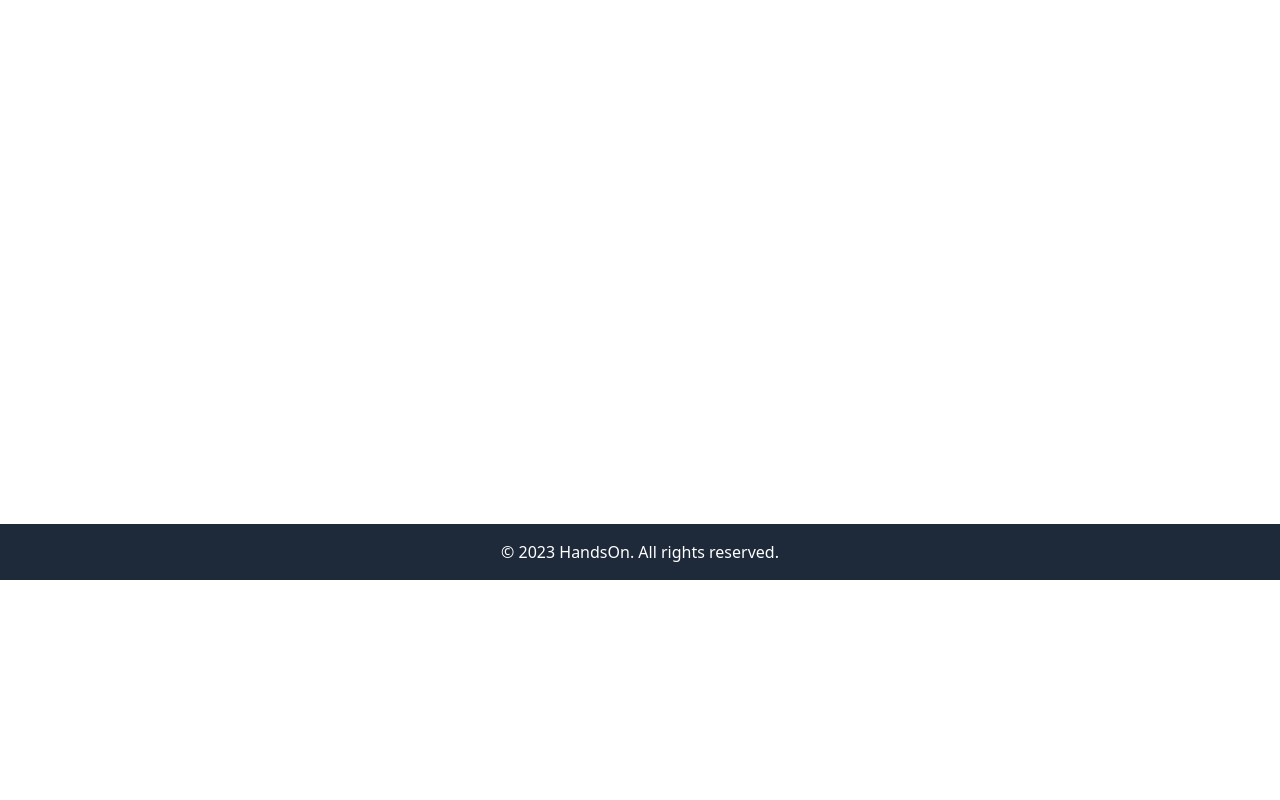
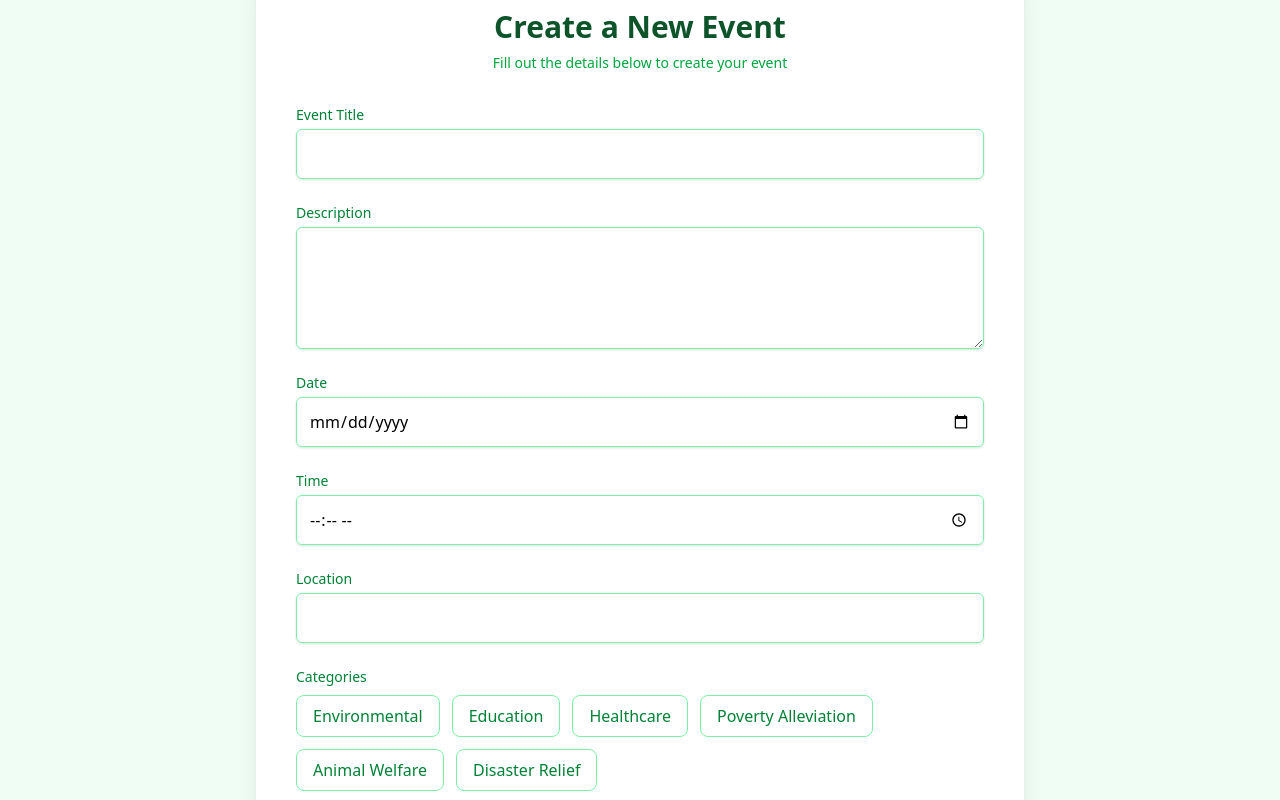
Before and after one commit to jnkarim/HandsOn-volunteering-platform, a React (Vite) app in the folder Frontend/: page /create-event in a window 1280 px wide. Shown: the part 220-1020 px from the top of the page. Before the commit the page ends 800 px from the top, so only its background shows below. Built offline with nearby package versions, Linux system fonts and the light colour scheme.

Commit message:
Add event creation logic

```diff
--- a/Frontend/src/App.jsx
+++ b/Frontend/src/App.jsx
@@ -8,6 +8,7 @@ import ProfilePage from "./pages/ProfilePage";
 import EditProfilePage from './pages/EditProfilePage';
 import ProtectedRoute from './components/ProtectedRoute'; // <-- Import it
 import Event from "./pages/Event";
+import CreateEvent from "./pages/CreateEvent";
 
 const App = () => {
   const [isLoggedIn, setIsLoggedIn] = useState(false);
@@ -37,6 +38,7 @@ const App = () => {
           <Route path="/signup" element={<Signup setIsLoggedIn={setIsLoggedIn} />} />
           <Route path="/login" element={<Login setIsLoggedIn={setIsLoggedIn} />} />
           <Route path="/events" element={<Event />} />
+          <Route path="/create-event" element={<CreateEvent />} />
 
           {/* Protected Routes */}
           <Route
--- /dev/null
+++ b/Frontend/src/pages/CreateEvent.jsx
@@ -0,0 +1,219 @@
+import React, { useState } from "react";
+import axios from "axios";
+import { useNavigate } from "react-router-dom";
+
+const api = axios.create({
+  baseURL: "http://localhost:4000/api",
+});
+
+// Predefined category options
+const categoryOptions = [
+  "Environmental",
+  "Education",
+  "Healthcare",
+  "Poverty Alleviation",
+  "Animal Welfare",
+  "Disaster Relief",
+];
+
+const CreateEvent = () => {
+  const navigate = useNavigate();
+
+  const [newEvent, setNewEvent] = useState({
+    title: "",
+    description: "",
+    date: "",
+    time: "",
+    location: "",
+    categories: [], // renamed to categories (plural)
+  });
+
+  const handleInputChange = (e) => {
+    const { name, value } = e.target;
+    setNewEvent((prevState) => ({
+      ...prevState,
+      [name]: value,
+    }));
+  };
+
+  const toggleCategory = (category) => {
+    setNewEvent((prevState) => {
+      const isSelected = prevState.categories.includes(category);
+      return {
+        ...prevState,
+        categories: isSelected
+          ? prevState.categories.filter((c) => c !== category)
+          : [...prevState.categories, category],
+      };
+    });
+  };
+
+  const handleCreateEvent = async (e) => {
+    e.preventDefault();
+
+    try {
+      const token = localStorage.getItem("authToken");
+
+      const res = await api.post(
+        "/events",
+        {
+          ...newEvent,
+        },
+        {
+          headers: {
+            Authorization: `Bearer ${token}`,
+          },
+        }
+      );
+
+      console.log("Event created:", res.data);
+      setNewEvent({
+        title: "",
+        description: "",
+        date: "",
+        time: "",
+        location: "",
+        categories: [],
+      });
+
+      alert("Event created successfully!");
+      navigate("/events");
+    } catch (error) {
+      console.error("Error creating event:", error.response?.data || error.message);
+      alert("Error creating event. Please try again.");
+    }
+  };
+
+  return (
+    <div className="min-h-screen flex items-center justify-center bg-green-50 py-12 px-4 sm:px-6 lg:px-8">
+      <div className="max-w-3xl w-full space-y-8 bg-white p-10 rounded-2xl shadow-xl">
+        <div>
+          <h2 className="mt-2 text-center text-3xl font-bold text-green-900">
+            Create a New Event
+          </h2>
+          <p className="mt-2 text-center text-sm text-green-600">
+            Fill out the details below to create your event
+          </p>
+        </div>
+
+        <form className="mt-8 space-y-6" onSubmit={handleCreateEvent}>
+          {/* Event Title */}
+          <div>
+            <label className="block text-sm font-medium text-green-700">
+              Event Title
+            </label>
+            <input
+              type="text"
+              name="title"
+              value={newEvent.title}
+              onChange={handleInputChange}
+              required
+              className="mt-1 block w-full p-3 border border-green-300 rounded-md shadow-sm focus:ring-green-500 focus:border-green-500"
+            />
+          </div>
+
+          {/* Description */}
+          <div>
+            <label className="block text-sm font-medium text-green-700">
+              Description
+            </label>
+            <textarea
+              name="description"
+              rows="4"
+              value={newEvent.description}
+              onChange={handleInputChange}
+              required
+              className="mt-1 block w-full p-3 border border-green-300 rounded-md shadow-sm focus:ring-green-500 focus:border-green-500"
+            />
+          </div>
+
+          {/* Date */}
+          <div>
+            <label className="block text-sm font-medium text-green-700">
+              Date
+            </label>
+            <input
+              type="date"
+              name="date"
+              value={newEvent.date}
+              onChange={handleInputChange}
+              required
+              className="mt-1 block w-full p-3 border border-green-300 rounded-md shadow-sm focus:ring-green-500 focus:border-green-500"
+            />
+          </div>
+
+          {/* Time */}
+          <div>
+            <label className="block text-sm font-medium text-green-700">
+              Time
+            </label>
+            <input
+              type="time"
+              name="time"
+              value={newEvent.time}
+              onChange={handleInputChange}
+              required
+              className="mt-1 block w-full p-3 border border-green-300 rounded-md shadow-sm focus:ring-green-500 focus:border-green-500"
+            />
+          </div>
+
+          {/* Location */}
+          <div>
+            <label className="block text-sm font-medium text-green-700">
+              Location
+            </label>
+            <input
+              type="text"
+              name="location"
+              value={newEvent.location}
+              onChange={handleInputChange}
+              required
+              className="mt-1 block w-full p-3 border border-green-300 rounded-md shadow-sm focus:ring-green-500 focus:border-green-500"
+            />
+          </div>
+
+          {/* Categories */}
+          <div>
+            <label className="block text-sm font-medium text-green-700 mb-2">
+              Categories
+            </label>
+            <div className="flex flex-wrap gap-3">
+              {categoryOptions.map((category) => (
+                <label
+                  key={category}
+                  className={`flex items-center px-4 py-2 border rounded-lg cursor-pointer transition ${
+                    newEvent.categories.includes(category)
+                      ? "bg-green-500 text-white border-green-500"
+                      : "bg-white text-green-700 border-green-300 hover:bg-green-100"
+                  }`}
+                >
+                  <input
+                    type="checkbox"
+                    name="categories"
+                    value={category}
+                    checked={newEvent.categories.includes(category)}
+                    onChange={() => toggleCategory(category)}
+                    className="hidden"
+                  />
+                  {category}
+                </label>
+              ))}
+            </div>
+          </div>
+
+          {/* Submit Button */}
+          <div>
+            <button
+              type="submit"
+              className="group relative w-full flex justify-center py-3 px-4 border border-transparent text-lg font-medium rounded-md text-white bg-green-500 hover:bg-green-700 focus:outline-none focus:ring-2 focus:ring-offset-2 focus:ring-green-500 transition"
+            >
+              Create Event
+            </button>
+          </div>
+        </form>
+      </div>
+    </div>
+  );
+};
+
+export default CreateEvent;
```
Also changed, not shown: Frontend/src/pages/Event.jsx (+66 -36 lines), 1 other file (tests, documents, lock files or other folders).
